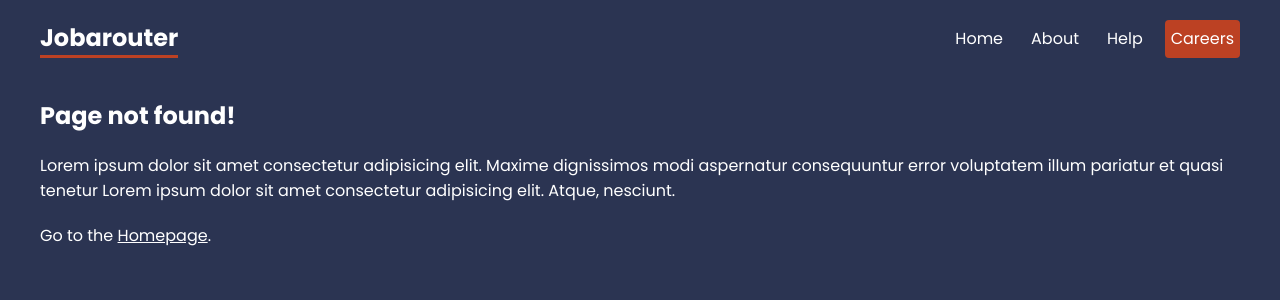
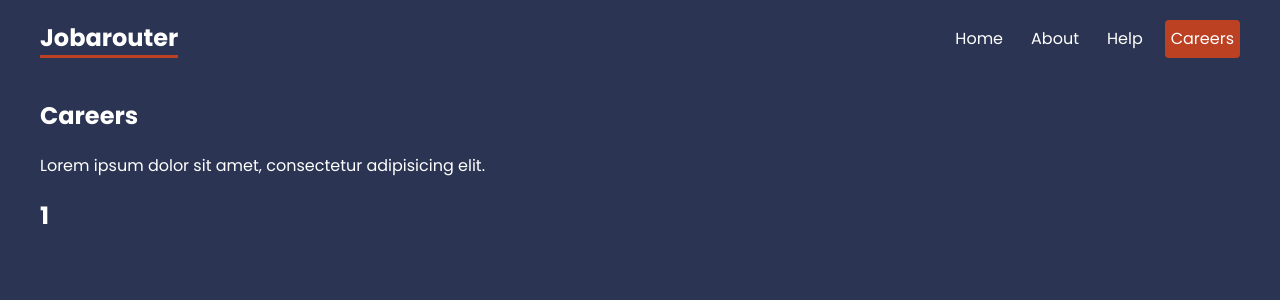
Before and after one commit to SaketKothari/jobarouter-react-router-basics, a React (Create React App) app: page /careers/1 in a window 1280 px wide. Shown: the top 300 px of the page. Built offline with nearby package versions, Linux system fonts and the light colour scheme.

Commit message:
Getting the route parameter

```diff
--- a/src/App.js
+++ b/src/App.js
@@ -12,6 +12,7 @@
 import Contact from './pages/help/Contact';
 import NotFound from './pages/NotFound';
 import Careers, { careersLoader } from './pages/careers/Careers';
+import CareerDetails from './pages/careers/CareerDetails';
 
 // layout
 import RootLayout from './layout/RootLayout';
@@ -34,6 +35,7 @@
       <Route path="careers" element={<CareersLayout />}>
         {/* Before we render the Career component it's gonna render carrersLoader function */}
         <Route index element={<Careers />} loader={careersLoader} />
+        <Route path=":id" element={<CareerDetails />} />
       </Route>
 
       <Route path="*" element={<NotFound />} />
--- /dev/null
+++ b/src/pages/careers/CareerDetails.js
@@ -0,0 +1,12 @@
+import { useParams } from 'react-router-dom';
+
+export default function CareerDetails() {
+  // access route parameter id using useParams hook
+  const { id } = useParams();
+
+  return (
+    <div className="career-detils">
+      <h2>{id}</h2>
+    </div>
+  );
+}
```
